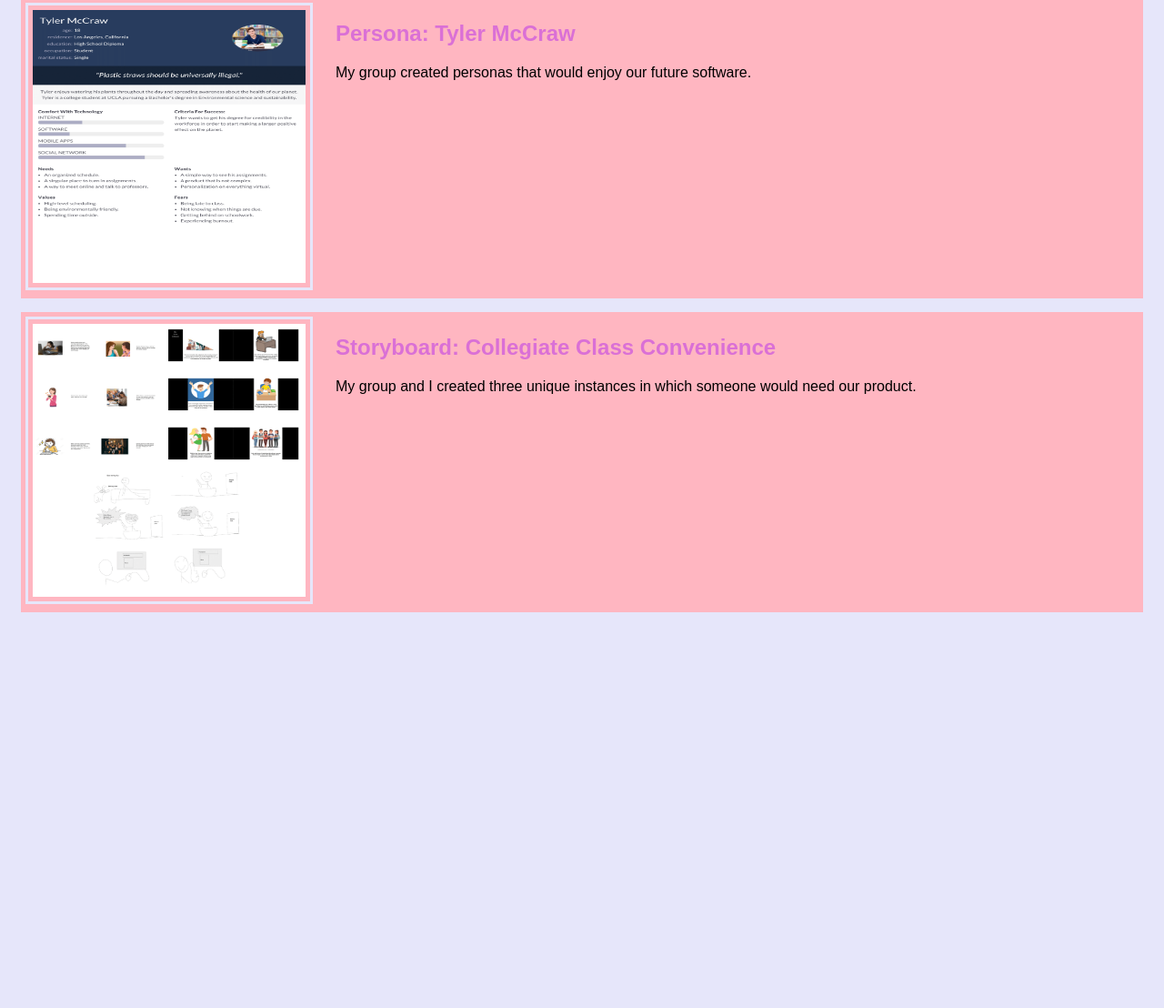
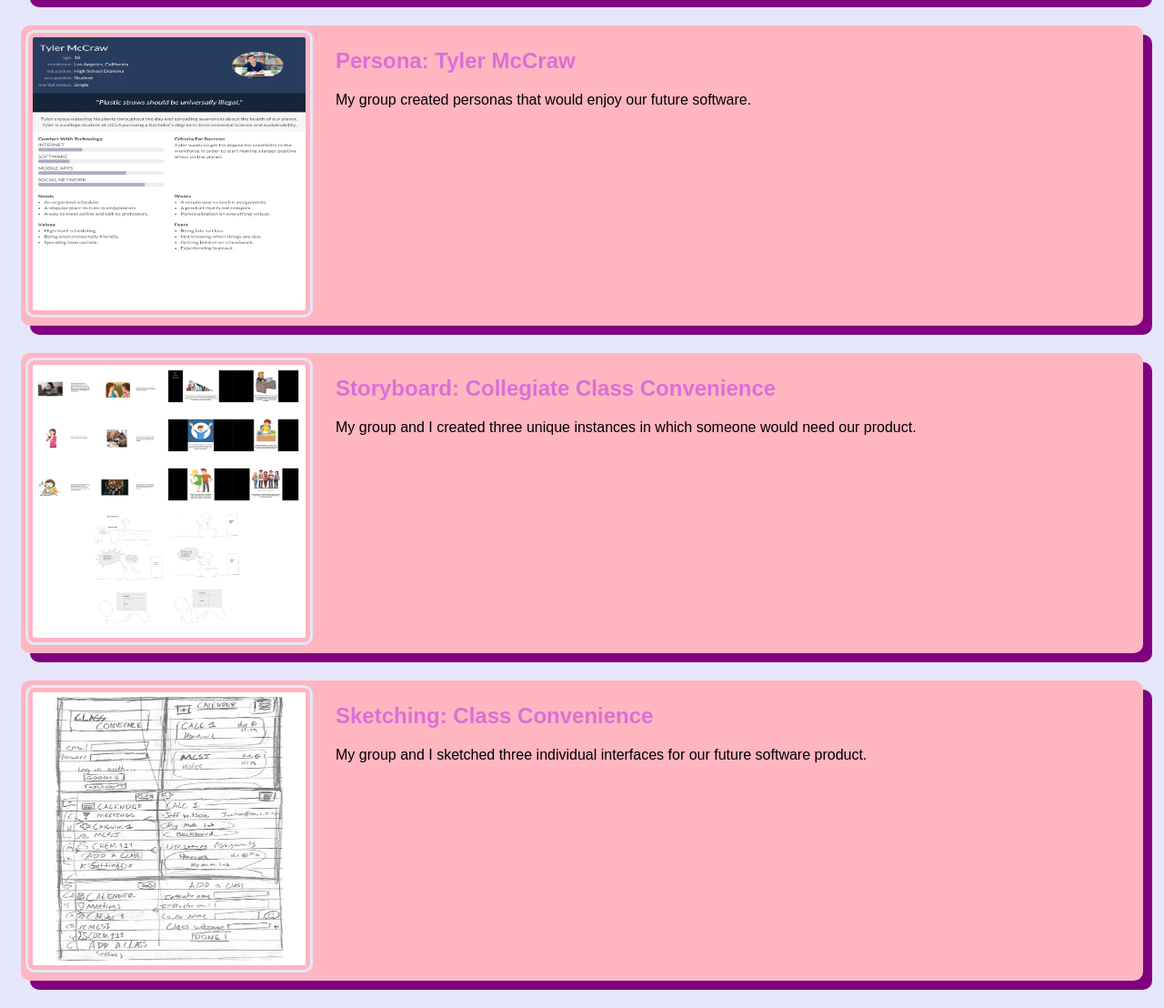
Before and after one commit to JesseJohnsonIV/JesseJohnsonIV.github.io, a plain HTML site: page CSCE1/index.html in a window 1280 px wide. Shown: the part 806-1914 px from the top of the page at 91% size. Before the commit the page ends 1494 px from the top, so only its background shows below. Drawn offline with Linux system fonts and the light colour scheme.

Commit message:
Add files via upload

```diff
--- a/CSCE1/index.html
+++ b/CSCE1/index.html
@@ -53,5 +53,16 @@
             </section>
         </section>
 
+        <!--Sketching Assignment-->
+        <section class="assignment">
+            <a href="Files/ClassConvience.pdf"><img src="CSCE1 Images/ClassConvience-1.png"></a>
+            <section class="ass-details">
+                <a href="Files/ClassConvience.pdf"><h2>Sketching: Class Convenience</h2></a>
+                <p>
+                    My group and I sketched three individual interfaces for our future software product.
+                </p>
+            </section>
+        </section>
+
     </body>
 </html>
--- a/CSCE1/styles.css
+++ b/CSCE1/styles.css
@@ -7,7 +7,10 @@ body {
     display:flex;
     padding:5px;
     margin:15px;
+    margin-bottom:30px;
     background:lightpink;
+    border-radius: 10px;
+    box-shadow: 10px 10px purple;
 }
 
 .assignment img {
@@ -16,6 +19,7 @@ body {
     padding:5px;
     border: 3px solid lavender;
     margin-right: 25px;
+    border-radius: 10px;
 }
 
 h1 {
@@ -27,3 +31,7 @@ a{
     text-decoration:none;
     color:orchid;
 }
+
+.assignment a:hover {
+    color:purple;
+}
```
